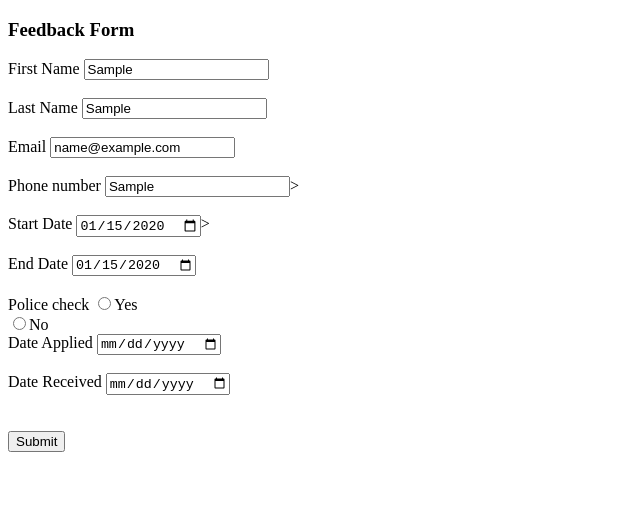
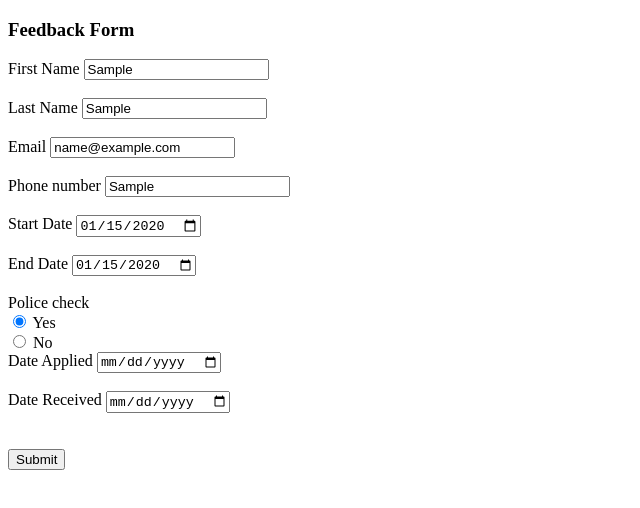
Before and after one commit to EdwinahLynn/edwinahlynn.github.io, a website: page tags/index.html in a window 1280 px wide. Both pictures are taken after typing "Sample", "Sample", "name@example.com", "Sample", "2020-01-15", "2020-01-15" into the empty fields and a click on the button "Submit". Shown: the whole page, without its empty margins (0-640 px from the left). Drawn offline with Linux system fonts and the light colour scheme.

Commit message:
made a few more changes

```diff
--- a/tags/index.html
+++ b/tags/index.html
@@ -2,7 +2,7 @@
 <html lang="en">
 <head>
     <meta charset="UTF-8">
-    <title>Tags</title>
+    <title>Register</title>
 </head>
 <body>
 <div>
@@ -25,20 +25,24 @@
 
     <div>
       <label for="number">Phone number</label>
-      <input type="text" name="number" id="number">><br><br>
+      <input type="text" name="number" id="number"><br><br>
     </div>
     <div>
       <label for="sDate">Start Date</label>
-      <input type="date" name="sDate" id="sDate" required>><br><br>
+      <input type="date" name="sDate" id="sDate" required><br><br>
     </div>
     <div>
       <label for="eDate">End Date</label>
       <input type="date" name="eDate" id="eDate" required><br><br>
     </div>
     <div>
-      <label>Police check</label>
-      <input type="radio" name="pCheck" value="Yes">Yes<label></label><br>
-      <input type="radio" name="pCheck" value="No">No<label></label><br>
+      <label>Police check</label><br>
+      <div id="forRadioButtons">
+        <input type="radio" name="pCheck" id="policeCheck" value="Yes" checked>
+        <label for="policeCheck" >Yes</label><br>
+        <input type="radio" name="pCheck" id="noPoliceCheck" value="No">
+        <label for="noPoliceCheck" >No</label><br>
+      </div>
     </div>
     <div>
       <label for="dApplied">Date Applied</label>
@@ -50,7 +54,7 @@
     </div>
     <br>
     <div class="text-center">
-      <button class="btn btn-primary" id="submitFeedback" type="submit">Submit</button>
+      <button class="btn btn-primary" id="submit" type="submit">Submit</button>
     </div>
   </form>
 </div>
--- a/tags/main.js
+++ b/tags/main.js
@@ -1,9 +1,12 @@
-let submitFeedbackBtn = document.getElementById("submitFeedback");
+"use strict";
 
+(function () {
+    function RegisterPage() {
+        let submitButton = document.getElementById("submit");
         console.log("we are in the function")
 
     // Attach an event listener to te button that brings the feedback form
-submitFeedbackBtn.addEventListener("click", function (event) {
+        submitButton.addEventListener("click", function (event) {
             event.preventDefault();
 
             // Create a constant tha will be used to check some inout has numbers
@@ -12,12 +15,12 @@ submitFeedbackBtn.addEventListener("click", function (event) {
             // Get the values in the field boxes
             let firstName = document.getElementById("firstName").value;
             let lastName = document.getElementById("lastName").value;
-    let email = documeny.getElementById("emailAddress").value;
-    let number = documeny.getElementById("number").value;
-    let StartDate = documeny.getElementById("startDate").value;
-    let EndDate = documeny.getElementById("endDate").value;
-    let DateApplied = documeny.getElementById("dApplied").value;
-    let DateReceived = documeny.getElementById("dReceived").value;
+            let email = document.getElementById("emailAddress").value;
+            let number = document.getElementById("number").value;
+            let StartDate = document.getElementById("sDate").value;
+            let EndDate = document.getElementById("eDate").value;
+            let DateApplied = document.getElementById("dApplied").value;
+            let DateReceived = document.getElementById("dReceived").value;
 
             // Display and error message if there is a number in the first name field box
             if ((numberRegex.test(firstName))) {
@@ -28,14 +31,18 @@ submitFeedbackBtn.addEventListener("click", function (event) {
             else if ((numberRegex.test(lastName))) {
                 window.alert("No numbers allowed in the Last Name text box");
             } else {
+                // Get the selected value of the police check radio buttons
+                let policeCheckSelected = document.querySelector('input[name="pCheck"]:checked');
+                let PoliceCheckValue = policeCheckSelected ? policeCheckSelected.value : "No"; // Default to "No"
                 // Create a request object
                 let xhttp = new XMLHttpRequest();
 
                 // Get the other values in the form
                 // format the data for sending to the URL
                 let content = "first_name=" + (firstName) + "&last_name=" + (lastName)
-            + "&email=" + (email) + "&number=" + (number) + "&startdate=" + (StartDate) + "&enddate" + (EndDate)
-            + "&dateapplied=" + (DateApplied) + "&datereceived" + (DateReceived);
+                    + "&email=" + (email) + "&number=" + (number) + "&startdate=" + (StartDate) + "&enddate=" + (EndDate)
+                    + "&policecheck=" + (PoliceCheckValue)
+                    + "&dateapplied=" + (DateApplied) + "&datereceived=" + (DateReceived);
 
                 // Create a function that is called each time the state of the object changes
                 xhttp.onreadystatechange = function () {
@@ -65,3 +72,21 @@ submitFeedbackBtn.addEventListener("click", function (event) {
                 xhttp.send(content);
             }
         });
+    }
+    function Start() {
+        console.log("Starting...");
+        console.log(`Current document title is ${document.title}`);
+
+        switch(document.title){
+            case "Register":
+                RegisterPage();
+                break;
+        }
+    }
+
+    window.addEventListener("DOMContentLoaded", ()=>{
+        console.log("DOM fully loaded and parsed");
+        Start();
+    });
+
+})();
```
Lines whose indentation alone changed are shown as unchanged.
